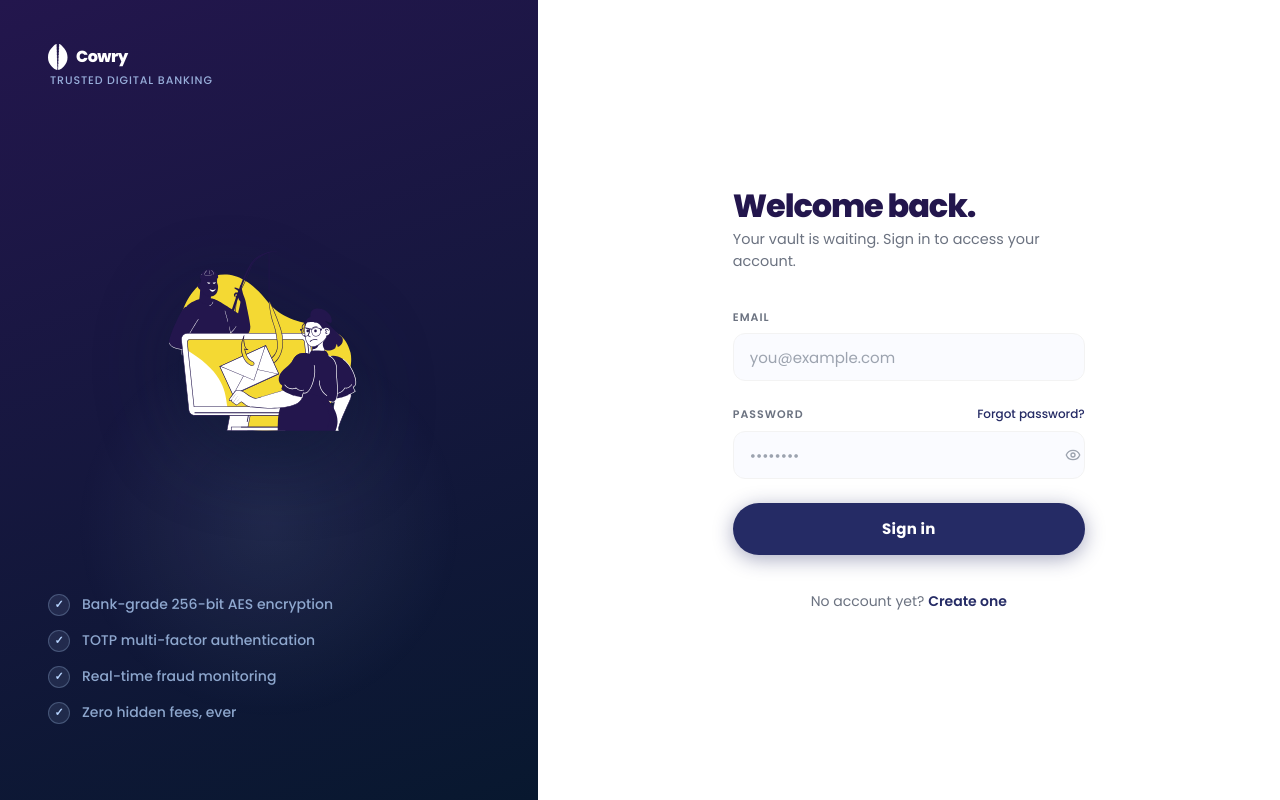
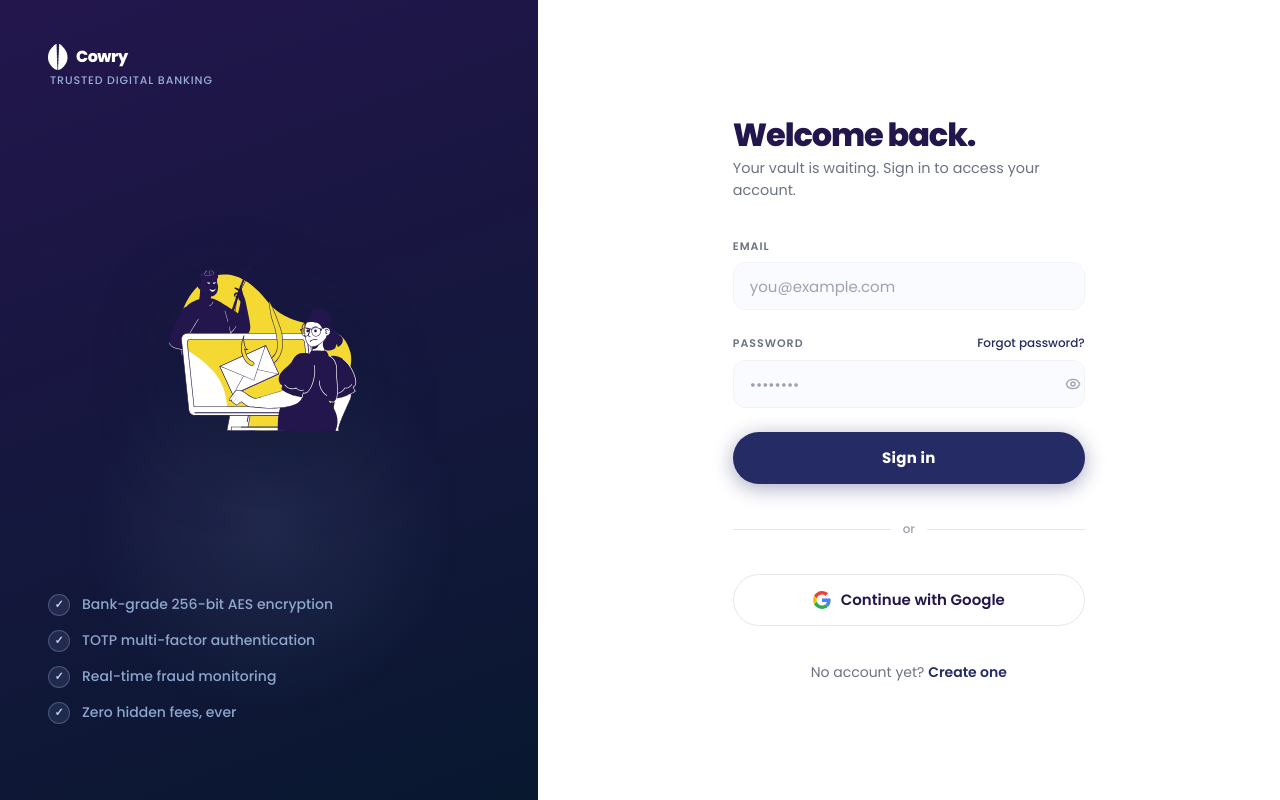
Before and after one commit to oluwaseun-odueso/cowry, a Next.js app in the folder apps/frontend/: page /login in a window 1280 px wide. Built offline with nearby package versions, Linux system fonts and the light colour scheme; no server answers.

Commit message:
feat: add Continue with Google button to login and register pages

```diff
--- a/apps/frontend/app/(auth)/login/page.module.css
+++ b/apps/frontend/app/(auth)/login/page.module.css
@@ -172,6 +172,47 @@
 .lockedBanner strong { display: block; font-weight: 700; margin-bottom: 0.2rem; }
 .lockedBanner p { margin: 0; color: #fcd34d; }
 
+/* ── Divider ── */
+.divider {
+  display: flex;
+  align-items: center;
+  gap: 0.75rem;
+}
+.dividerLine {
+  flex: 1;
+  height: 1px;
+  background: rgba(255, 255, 255, 0.12);
+}
+.dividerText {
+  font-size: 0.75rem;
+  color: rgba(255, 255, 255, 0.35);
+  font-weight: 500;
+}
+
+/* ── Google button ── */
+.googleBtn {
+  display: flex;
+  align-items: center;
+  justify-content: center;
+  gap: 0.625rem;
+  height: 3.25rem;
+  width: 100%;
+  border-radius: 9999px;
+  background: rgba(255, 255, 255, 0.07);
+  border: 1px solid rgba(255, 255, 255, 0.15);
+  color: #ffffff;
+  font-size: 0.9375rem;
+  font-weight: 600;
+  font-family: inherit;
+  text-decoration: none;
+  transition: background 0.15s, border-color 0.15s, transform 0.15s;
+}
+.googleBtn:hover {
+  background: rgba(255, 255, 255, 0.12);
+  border-color: rgba(255, 255, 255, 0.25);
+  transform: translateY(-1px);
+}
+
 /* ── Submit ── */
 .actions {
   display: flex;
@@ -264,6 +305,16 @@
   .lockedBanner { background: rgba(217, 119, 6, 0.08); color: #d97706; }
   .lockedBanner p { color: #b45309; }
 
+  .dividerLine { background: #E5E7EB; }
+  .dividerText { color: #9CA3AF; }
+
+  .googleBtn {
+    background: #ffffff;
+    border: 1.5px solid #E5E7EB;
+    color: #23164D;
+  }
+  .googleBtn:hover { background: #F9FAFB; border-color: #D1D5DB; }
+
   .footer { color: #6B7280; }
   .footerLink { color: #252B65; }
   .footerLink:hover { color: #23164D; }
--- a/apps/frontend/app/(auth)/login/page.tsx
+++ b/apps/frontend/app/(auth)/login/page.tsx
@@ -109,6 +109,26 @@ export default function LoginPage() {
         </div>
       </form>
 
+      <div className={styles.divider}>
+        <span className={styles.dividerLine} />
+        <span className={styles.dividerText}>or</span>
+        <span className={styles.dividerLine} />
+      </div>
+
+      <a
+        href={`${process.env.NEXT_PUBLIC_API_URL}/auth/google`}
+        className={styles.googleBtn}
+      >
+        <svg width="18" height="18" viewBox="0 0 48 48" aria-hidden>
+          <path fill="#EA4335" d="M24 9.5c3.54 0 6.71 1.22 9.21 3.6l6.85-6.85C35.9 2.38 30.47 0 24 0 14.62 0 6.51 5.38 2.56 13.22l7.98 6.19C12.43 13.72 17.74 9.5 24 9.5z"/>
+          <path fill="#4285F4" d="M46.98 24.55c0-1.57-.15-3.09-.38-4.55H24v9.02h12.94c-.58 2.96-2.26 5.48-4.78 7.18l7.73 6c4.51-4.18 7.09-10.36 7.09-17.65z"/>
+          <path fill="#FBBC05" d="M10.53 28.59c-.48-1.45-.76-2.99-.76-4.59s.27-3.14.76-4.59l-7.98-6.19C.92 16.46 0 20.12 0 24c0 3.88.92 7.54 2.56 10.78l7.97-6.19z"/>
+          <path fill="#34A853" d="M24 48c6.48 0 11.93-2.13 15.89-5.81l-7.73-6c-2.15 1.45-4.92 2.3-8.16 2.3-6.26 0-11.57-4.22-13.47-9.91l-7.98 6.19C6.51 42.62 14.62 48 24 48z"/>
+          <path fill="none" d="M0 0h48v48H0z"/>
+        </svg>
+        Continue with Google
+      </a>
+
       <p className={styles.footer}>
         No account yet?{" "}
         <Link href="/register" className={styles.footerLink}>Create one</Link>
--- a/apps/frontend/app/(auth)/register/page.module.css
+++ b/apps/frontend/app/(auth)/register/page.module.css
@@ -195,6 +195,47 @@
 .submitBtn:active { transform: scale(0.98); }
 .submitBtn:disabled { opacity: 0.55; cursor: not-allowed; transform: none; box-shadow: none; }
 
+/* ── Divider ── */
+.divider {
+  display: flex;
+  align-items: center;
+  gap: 0.75rem;
+}
+.dividerLine {
+  flex: 1;
+  height: 1px;
+  background: rgba(255, 255, 255, 0.12);
+}
+.dividerText {
+  font-size: 0.75rem;
+  color: rgba(255, 255, 255, 0.35);
+  font-weight: 500;
+}
+
+/* ── Google button ── */
+.googleBtn {
+  display: flex;
+  align-items: center;
+  justify-content: center;
+  gap: 0.625rem;
+  height: 3.25rem;
+  width: 100%;
+  border-radius: 9999px;
+  background: rgba(255, 255, 255, 0.07);
+  border: 1px solid rgba(255, 255, 255, 0.15);
+  color: #ffffff;
+  font-size: 0.9375rem;
+  font-weight: 600;
+  font-family: inherit;
+  text-decoration: none;
+  transition: background 0.15s, border-color 0.15s, transform 0.15s;
+}
+.googleBtn:hover {
+  background: rgba(255, 255, 255, 0.12);
+  border-color: rgba(255, 255, 255, 0.25);
+  transform: translateY(-1px);
+}
+
 .footer {
   text-align: center;
   font-size: 0.875rem;
@@ -246,6 +287,16 @@
 
   .error { background: rgba(239, 68, 68, 0.08); color: #dc2626; }
 
+  .dividerLine { background: #E5E7EB; }
+  .dividerText { color: #9CA3AF; }
+
+  .googleBtn {
+    background: #ffffff;
+    border: 1.5px solid #E5E7EB;
+    color: #23164D;
+  }
+  .googleBtn:hover { background: #F9FAFB; border-color: #D1D5DB; }
+
   .footer { color: #6B7280; }
   .footerLink { color: #252B65; }
   .footerLink:hover { color: #23164D; }
--- a/apps/frontend/app/(auth)/register/page.tsx
+++ b/apps/frontend/app/(auth)/register/page.tsx
@@ -151,6 +151,26 @@ export default function RegisterPage() {
         </button>
       </form>
 
+      <div className={styles.divider}>
+        <span className={styles.dividerLine} />
+        <span className={styles.dividerText}>or</span>
+        <span className={styles.dividerLine} />
+      </div>
+
+      <a
+        href={`${process.env.NEXT_PUBLIC_API_URL}/auth/google`}
+        className={styles.googleBtn}
+      >
+        <svg width="18" height="18" viewBox="0 0 48 48" aria-hidden>
+          <path fill="#EA4335" d="M24 9.5c3.54 0 6.71 1.22 9.21 3.6l6.85-6.85C35.9 2.38 30.47 0 24 0 14.62 0 6.51 5.38 2.56 13.22l7.98 6.19C12.43 13.72 17.74 9.5 24 9.5z"/>
+          <path fill="#4285F4" d="M46.98 24.55c0-1.57-.15-3.09-.38-4.55H24v9.02h12.94c-.58 2.96-2.26 5.48-4.78 7.18l7.73 6c4.51-4.18 7.09-10.36 7.09-17.65z"/>
+          <path fill="#FBBC05" d="M10.53 28.59c-.48-1.45-.76-2.99-.76-4.59s.27-3.14.76-4.59l-7.98-6.19C.92 16.46 0 20.12 0 24c0 3.88.92 7.54 2.56 10.78l7.97-6.19z"/>
+          <path fill="#34A853" d="M24 48c6.48 0 11.93-2.13 15.89-5.81l-7.73-6c-2.15 1.45-4.92 2.3-8.16 2.3-6.26 0-11.57-4.22-13.47-9.91l-7.98 6.19C6.51 42.62 14.62 48 24 48z"/>
+          <path fill="none" d="M0 0h48v48H0z"/>
+        </svg>
+        Continue with Google
+      </a>
+
       <p className={styles.footer}>
         Already have an account?{" "}
         <Link href="/login" className={styles.footerLink}>Sign in</Link>
```
